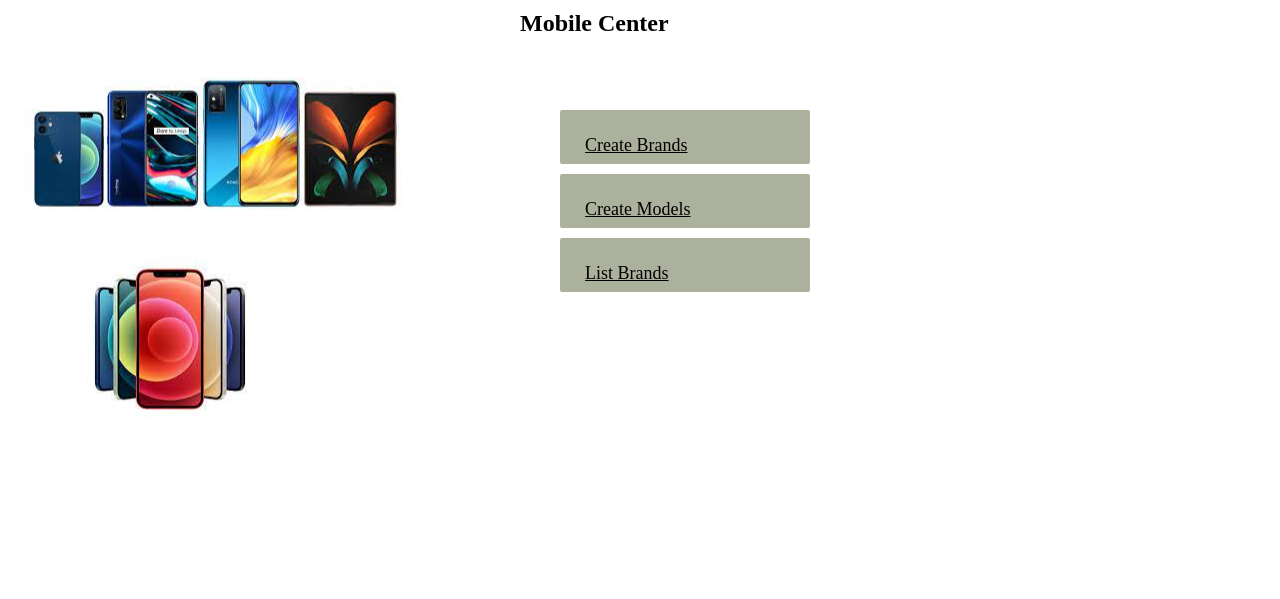
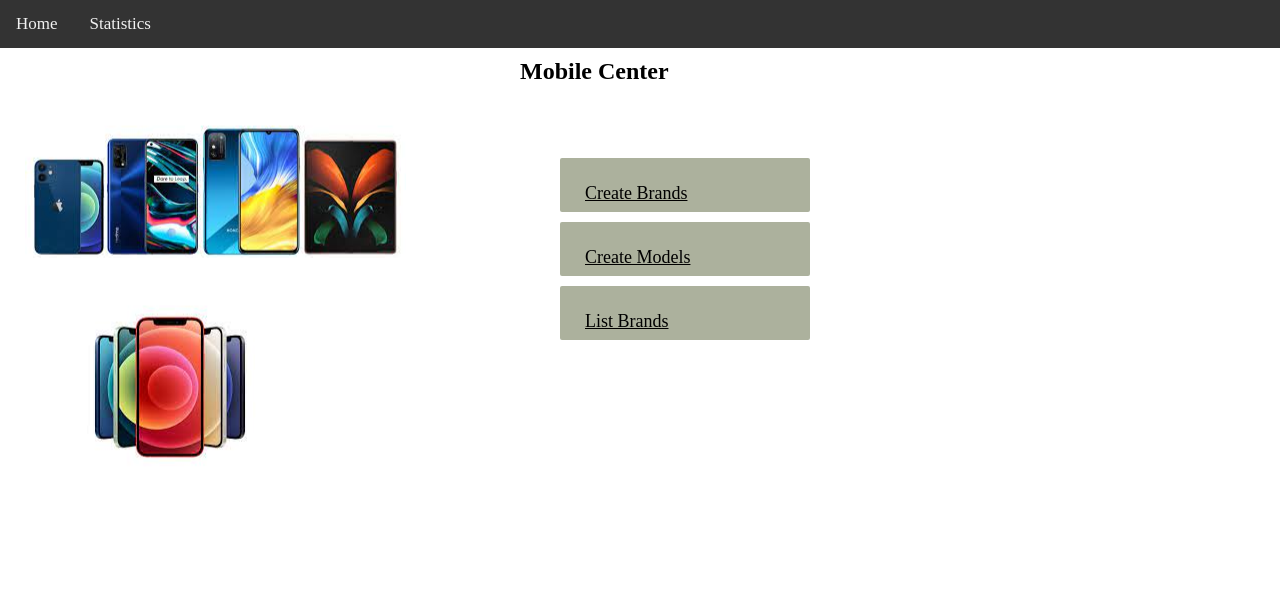
Before and after one commit to lincysam/Django_Project, a Django app: page /showroom/home in a window 1280 px wide. Shown: the top 599 px of the page. Run offline with Django 4.2, Linux system fonts and the light colour scheme.

Commit message:
code committed

```diff
--- a/smartphone/templates/smartphone/mobilecenter.html
+++ b/smartphone/templates/smartphone/mobilecenter.html
@@ -99,11 +99,26 @@
 
         }
 
-
+        .topnav {
+  background-color: #333;
+  overflow: hidden;
+}
+.topnav a {
+  float: left;
+  color: #f2f2f2;
+  text-align: center;
+  padding: 14px 16px;
+  text-decoration: none;
+  font-size: 17px;
+}
 
 </style>
     </head>
     <body>
+        <div class="topnav">
+            <a href="/showroom/home">Home</a>
+            <a href="/showroom/statistics">Statistics</a>
+        </div>
         <div class="container">
 
             <form>
--- a/smartphone/views.py
+++ b/smartphone/views.py
@@ -120,7 +120,7 @@ def statistics(request):
     else:
         modelobj = phonemodel.objects.get(id = max_models[0])
         modelobj_count = 1
-    print("Top selling model",modelobj.id)
+    print("Top selling model",modelobj)
     print("Top selling model count",modelobj_count)
 
 
```
